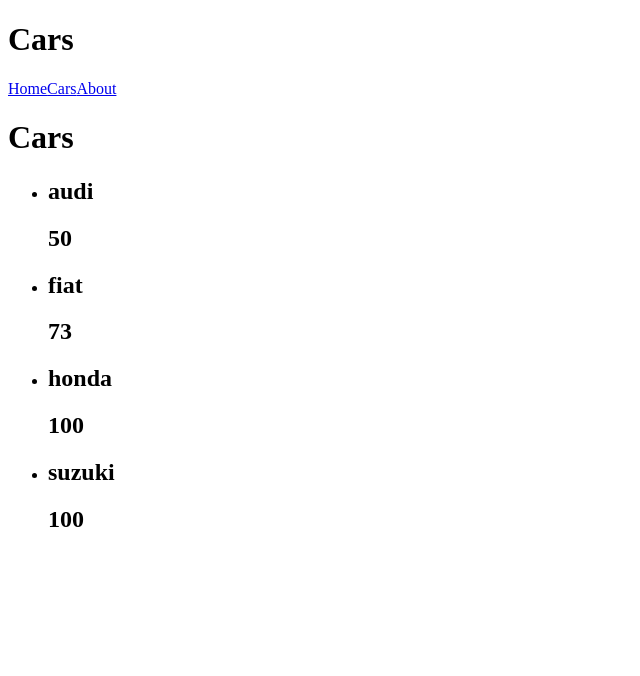
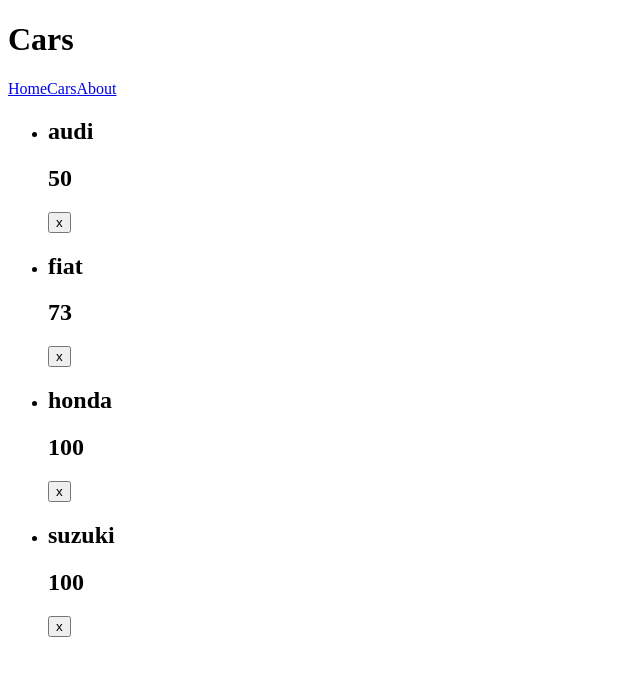
Before and after one commit to liad7/mister-bitcoin, a Vue app: page /car in a window 1280 px wide. Shown: the top 676 px of the page, without its empty margins (0-640 px from the left). Built offline with nearby package versions, Linux system fonts and the light colour scheme; the HTML template or start-up script is replaced by a standard one.

Commit message:
Delete Car

```diff
--- a/src/cmps/car-list.vue
+++ b/src/cmps/car-list.vue
@@ -1,8 +1,11 @@
 <template>
     <section>
         <ul class="car-list">
-            <li v-for="car in cars" :key="car._id">
-                <CarPreview :car="car"/>
+            <li class="car-preview" v-for="car in cars" :key="car._id">
+                <CarPreview :car="car" />
+                <section class="actions">
+                    <button @click="onRemoveCar(car._id)">x</button>
+                </section>
             </li>
         </ul>
     </section>
@@ -16,11 +19,16 @@
         cars: {
             type: Array,
             required: true,
+        },
+    },
+    methods: {
+        onRemoveCar(carId) {
+            this.$emit('remove', carId)
         }
     },
     components: {
         CarPreview,
-    }
+    },
 }
 </script>
 
--- a/src/cmps/car-preview.vue
+++ b/src/cmps/car-preview.vue
@@ -1,5 +1,5 @@
 <template>
-    <article class="car-preview">
+    <article>
         <h2>{{ car.vendor }}</h2>
         <h2>{{ car.speed }}</h2>
     </article>
--- a/src/pages/car-index.vue
+++ b/src/pages/car-index.vue
@@ -1,6 +1,5 @@
 <template>
-    <h1>Cars</h1>
-    <CarList v-if="cars" :cars="cars"/>
+    <CarList @remove="removeCar" v-if="cars" :cars="cars"/>
 </template>
 
 <script>
@@ -16,6 +15,12 @@
     async created() {
         this.cars = await carService.query()
     },
+    methods: {
+        async removeCar(carId) {
+            await carService.remove(carId)
+            this.cars = this.cars.filter(car => car._id !== carId)
+        }
+    },
     components: {
         CarList,
     }
```
